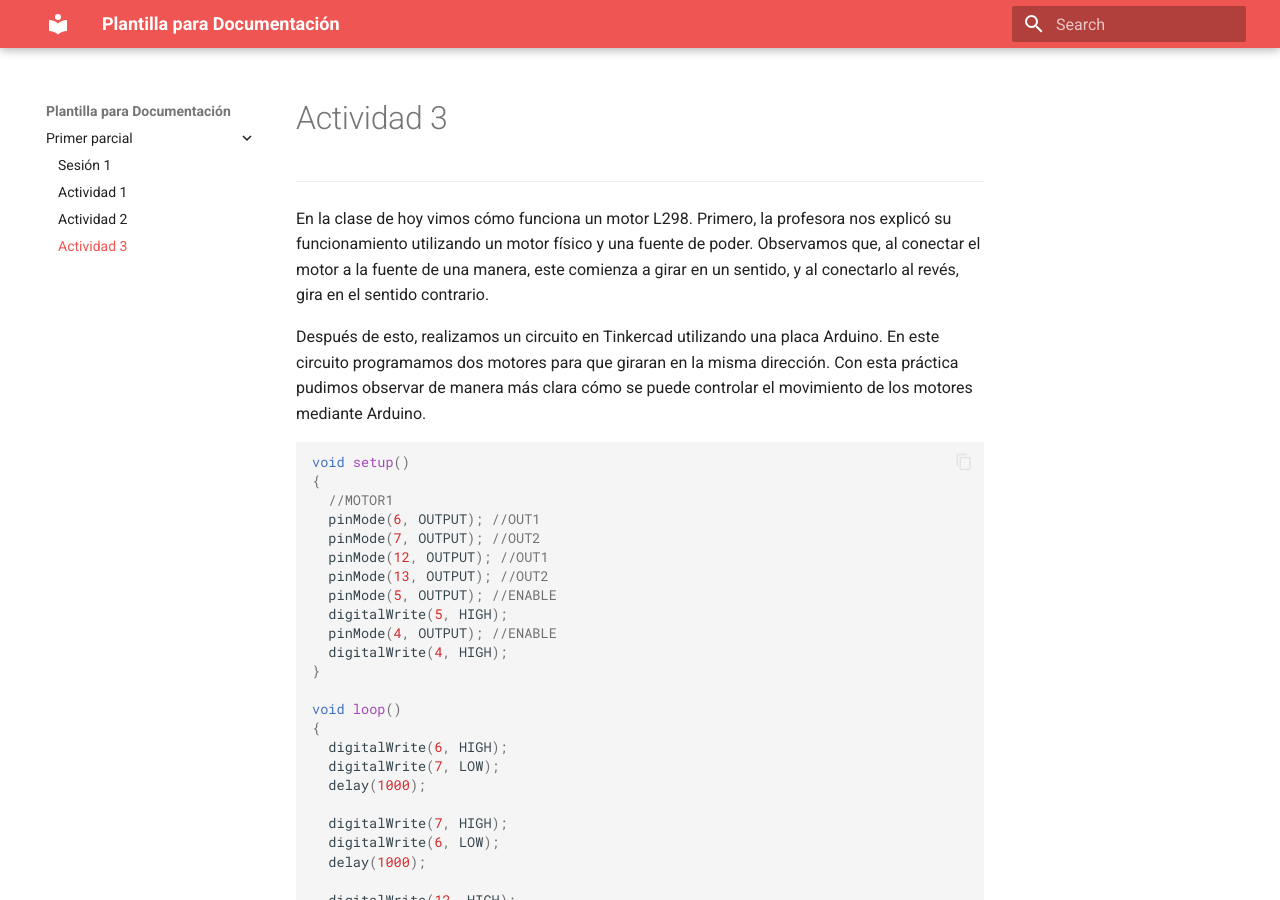
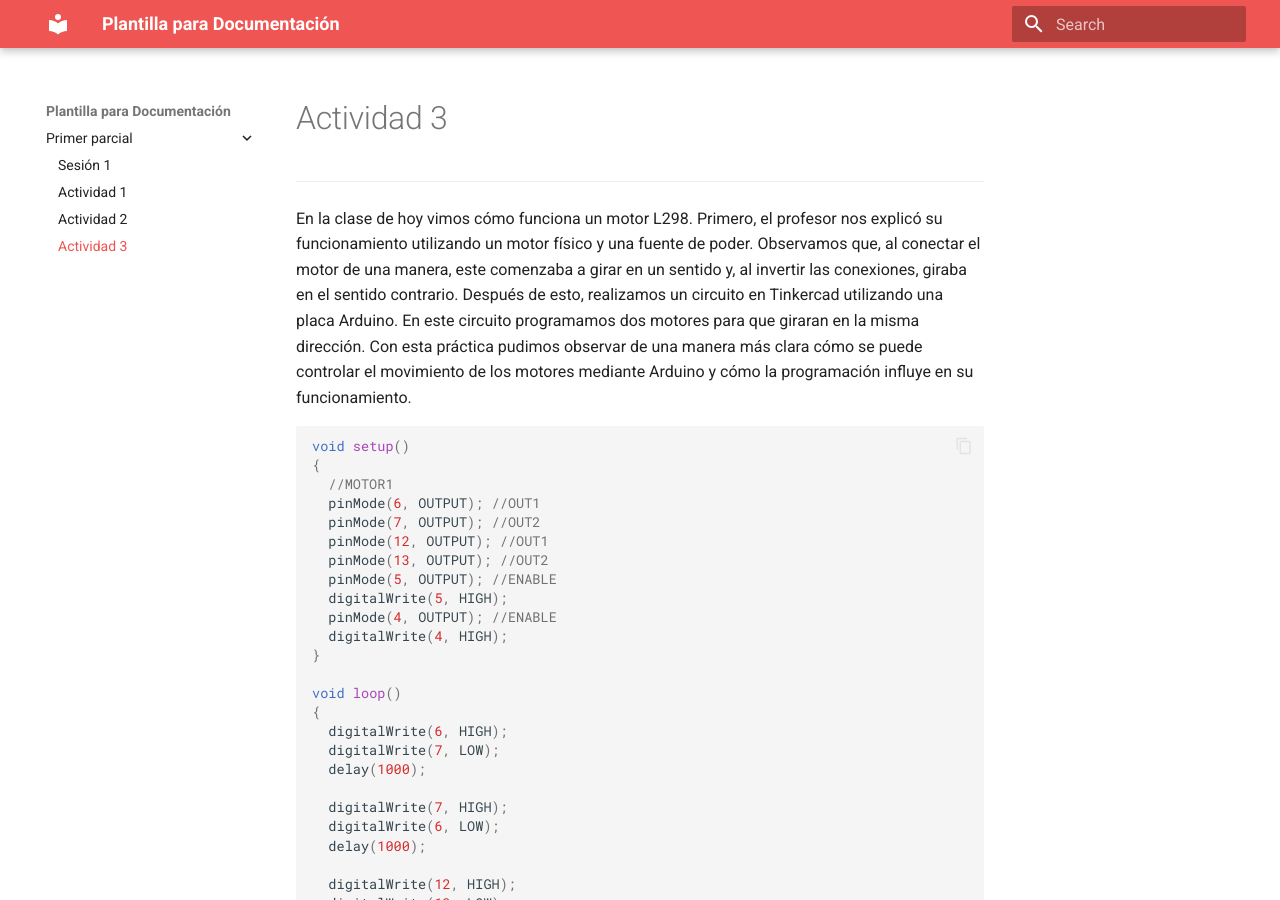
Before and after one commit to carlos287mtz-wq/Bit-cora-1, an MkDocs documentation site: the page built from docs/Primer parcial/Actividad 3.md, in a window 1280 px wide and 900 px high. Built offline with MkDocs 1.6.1 and Material for MkDocs 9.7.7, drawn with Linux system fonts in a browser that asks for light colours.

Commit message:
Actualiza Actividad 3

````diff
--- a/docs/Primer parcial/Actividad 3.md
+++ b/docs/Primer parcial/Actividad 3.md
@@ -1,8 +1,7 @@
 
 ---
-En la clase de hoy vimos cómo funciona un motor L298. Primero, la profesora nos explicó su funcionamiento utilizando un motor físico y una fuente de poder. Observamos que, al conectar el motor a la fuente de una manera, este comienza a girar en un sentido, y al conectarlo al revés, gira en el sentido contrario.
-
-Después de esto, realizamos un circuito en Tinkercad utilizando una placa Arduino. En este circuito programamos dos motores para que giraran en la misma dirección. Con esta práctica pudimos observar de manera más clara cómo se puede controlar el movimiento de los motores mediante Arduino.
+En la clase de hoy vimos cómo funciona un motor L298. Primero, el profesor nos explicó su funcionamiento utilizando un motor físico y una fuente de poder. Observamos que, al conectar el motor de una manera, este comenzaba a girar en un sentido y, al invertir las conexiones, giraba en el sentido contrario.
+Después de esto, realizamos un circuito en Tinkercad utilizando una placa Arduino. En este circuito programamos dos motores para que giraran en la misma dirección. Con esta práctica pudimos observar de una manera más clara cómo se puede controlar el movimiento de los motores mediante Arduino y cómo la programación influye en su funcionamiento.
 ```cpp
 void setup()
 {
````
